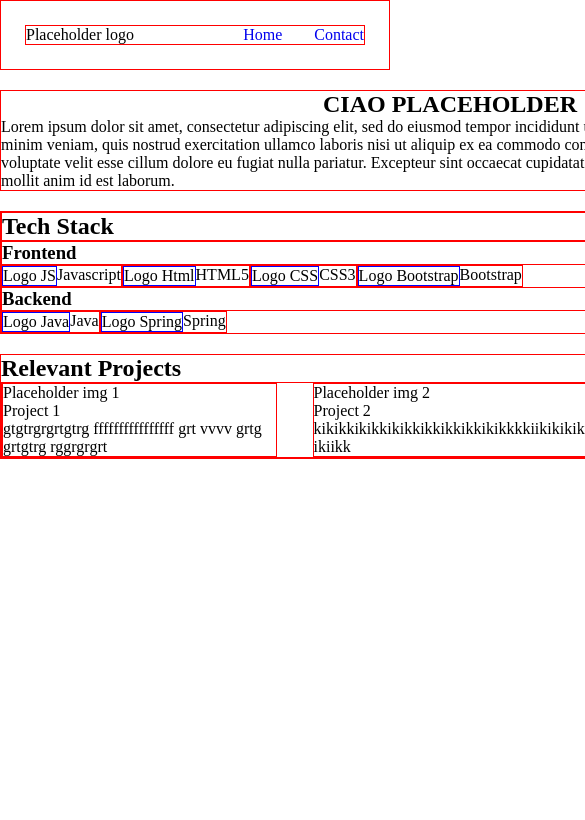
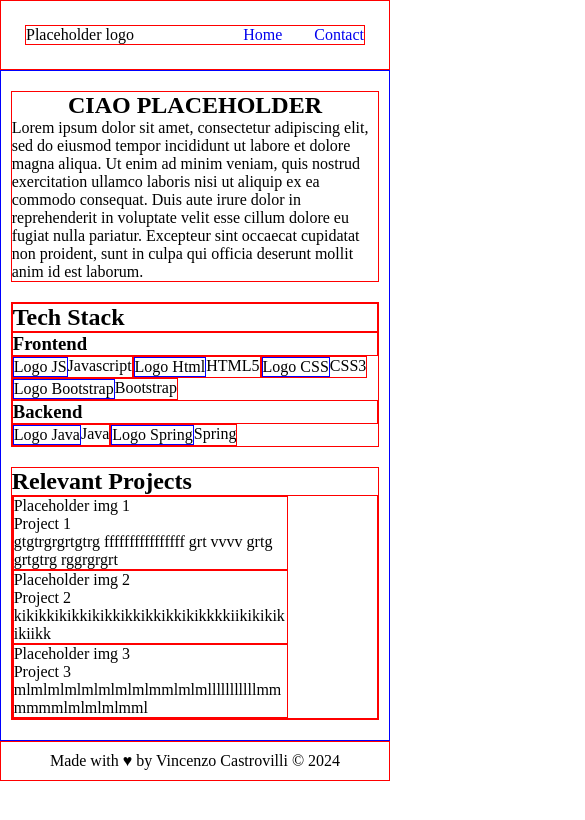
Before and after one commit to VincenzoCastrovilli/personal-portfolio, a plain HTML site: page index.html in a window 390 px wide. Shown: the top 820 px of the page, 585 px wide, since content can reach past the window. Drawn offline with Linux system fonts and the light colour scheme.

Commit message:
Add markup for footer and add main section wrapper

```diff
--- a/assets/css/styles.css
+++ b/assets/css/styles.css
@@ -40,6 +40,13 @@
 
 .nav-links > li:last-of-type {
   margin-left: 32px;
+}
+
+.main-container {
+  border: 1px solid blue;
+  display: flex;
+  flex-direction: column;
+  width: 100%;
 }
 
 .bio {
@@ -111,3 +118,20 @@
   width: 275px;
   overflow-wrap: break-word;
 }
+
+.footer {
+  border: 1px solid red; /* DEBUG */
+  height: 40px;
+  width: 100%;
+  display: flex;
+  justify-content: center;
+  align-items: center;
+}
+
+@media (max-width: 1024px) {
+  .bio,
+  .stack-container,
+  .project-container {
+    width: 95%;
+  }
+}
--- a/index.html
+++ b/index.html
@@ -19,16 +19,17 @@
       </div>
     </header>
 
+    <div class="main-container">
       <section class="bio">
         <h2 class="bio-title">CIAO PLACEHOLDER</h2>
         <div class="bio-desc">
-        Lorem ipsum dolor sit amet, consectetur adipiscing elit, sed do eiusmod
-        tempor incididunt ut labore et dolore magna aliqua. Ut enim ad minim
-        veniam, quis nostrud exercitation ullamco laboris nisi ut aliquip ex ea
-        commodo consequat. Duis aute irure dolor in reprehenderit in voluptate
-        velit esse cillum dolore eu fugiat nulla pariatur. Excepteur sint
-        occaecat cupidatat non proident, sunt in culpa qui officia deserunt
-        mollit anim id est laborum.
+          Lorem ipsum dolor sit amet, consectetur adipiscing elit, sed do
+          eiusmod tempor incididunt ut labore et dolore magna aliqua. Ut enim ad
+          minim veniam, quis nostrud exercitation ullamco laboris nisi ut
+          aliquip ex ea commodo consequat. Duis aute irure dolor in
+          reprehenderit in voluptate velit esse cillum dolore eu fugiat nulla
+          pariatur. Excepteur sint occaecat cupidatat non proident, sunt in
+          culpa qui officia deserunt mollit anim id est laborum.
         </div>
       </section>
 
@@ -97,5 +98,10 @@
           </div>
         </div>
       </section>
+    </div>
+
+    <footer class="footer">
+      Made with ♥ by Vincenzo Castrovilli &copy; 2024
+    </footer>
   </body>
 </html>
```
Lines whose indentation alone changed are shown as unchanged.
